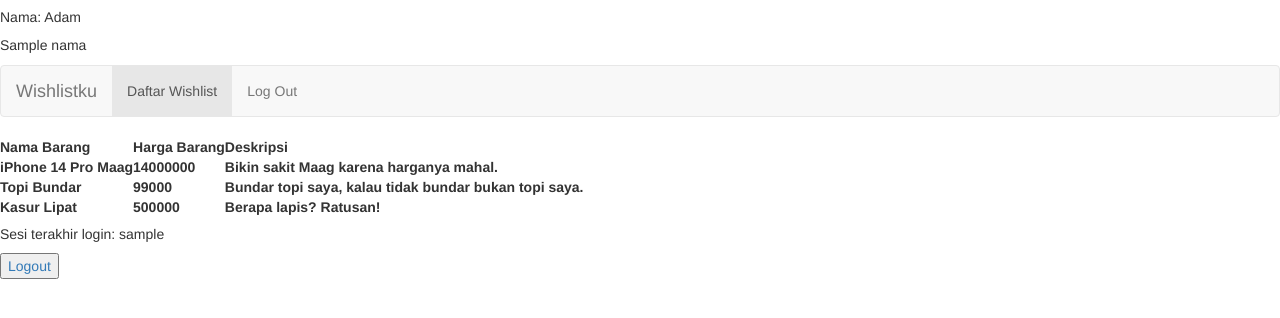
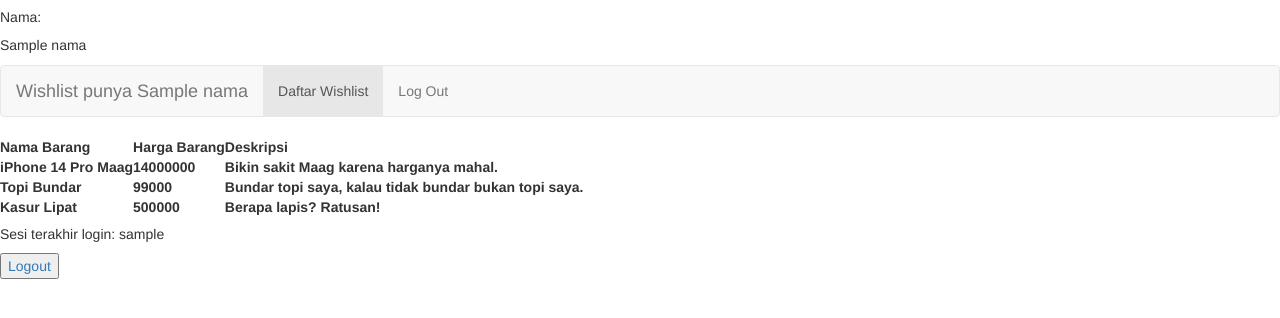
Before and after one commit to 8adamw/django-pbp, a Django app: template wishlist/templates/wishlist.html in a window 1280 px wide. Shown: the top 318 px of the page. Run offline with Django 4.2, Linux system fonts and the light colour scheme; data comes from the database, SQL or seed files in the repository; tables that the repository leaves empty hold one stand-in row (values such as "Sample post"); the template is opened without the code that fills it: values that come from a table or form of the project are taken from there, most other values are stand-ins (such as "Sample title", 1, 10 or a date in 2020); lists and menus that the app fills with data are empty; some libraries are stand-ins or nearby versions.

Commit message:
Revisi navbar

```diff
--- a/wishlist/templates/wishlist.html
+++ b/wishlist/templates/wishlist.html
@@ -1,13 +1,13 @@
 {% extends 'base.html' %}
 
 {% block content %}
-<h5>Nama: Adam</h5>
+<h5>Nama: </h5>
 <p>{{nama}}</p>
 
 <nav class="navbar navbar-default">
     <div class="container-fluid">
       <div class="navbar-header">
-        <a class="navbar-brand" href="#">Wishlistku</a>
+        <a class="navbar-brand" href="#">Wishlist punya {{nama}}</a>
       </div>
       <ul class="nav navbar-nav">
         <li class="active"><a href="#">Daftar Wishlist</a></li>
```
